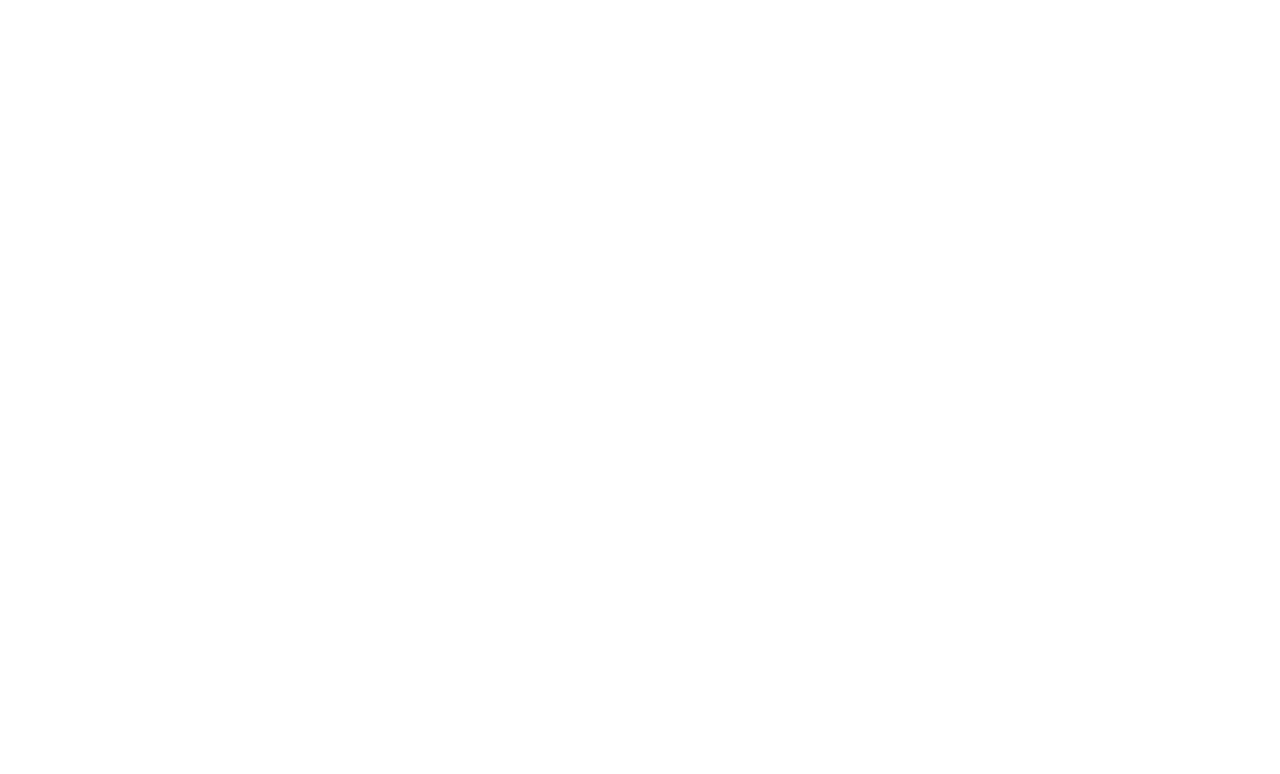
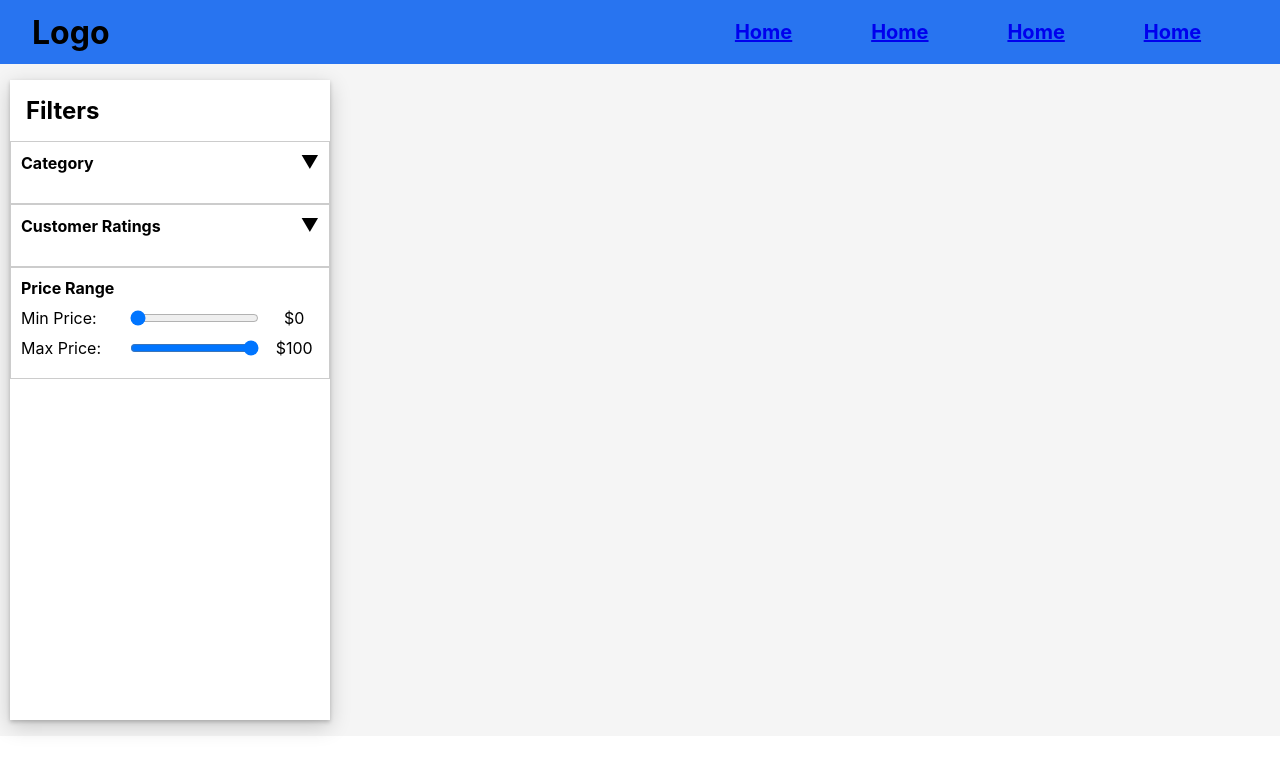
Before and after one commit to Madhuresh123/BookStore, a React (Create React App) app in the folder my-app/: page /1 in a window 1280 px wide. Before the commit this address had no page. Shown: the top 774 px of the page. Built offline with nearby package versions, Linux system fonts and the light colour scheme.

Commit message:
filters-added

```diff
--- a/my-app/src/App.css
+++ b/my-app/src/App.css
@@ -4,15 +4,15 @@
 
 .header{
   display: flex;
-  justify-content: space-between;
+  justify-content: space-around;
   align-items: center;
-  width: 100%;
-  height: 6rem;
-  background-color: skyblue;
+  width: auto;
+  height: 4rem;
+  background-color: #2874f0;
 }
 
 .header_left{
-  flex: 6;
+  flex: 5;
   margin-left: 2rem;
   font-size: 2rem;
   color: black;
@@ -20,7 +20,7 @@
 }
 
 .header_right{
-  flex: 4;
+  flex: 5;
   display: flex;
   justify-content: space-evenly;
 }
@@ -52,14 +52,13 @@
   transition: height 0.3s ease, z-index 0.3s ease;
   z-index: 1;
   position: relative;
+  cursor: pointer;
 
 }
 
 .card:hover{
   box-shadow: 8px 8px 16px 8px rgba(0, 0, 0, 0.2), 0 6px 20px 0 rgba(0, 0, 0, 0.19);
  }
-
-
 
 .card> img{
   margin: 10px 0;
@@ -99,3 +98,12 @@ div.filter-section {
 .category > p:hover{
   color: rgb(137, 136, 136);
 }
+
+.checkbox-label{
+  text-Decoration:none;
+  color:black;
+}
+
+.checkbox-label:hover{
+  color: rgb(110, 110, 110);
+}
--- a/my-app/src/App.js
+++ b/my-app/src/App.js
@@ -1,19 +1,32 @@
 import './App.css';
 import NoteState from './context/NoteState';
+import BookState from './context/BookState';
 import About from './pages/About';
 import { BrowserRouter, Route, Routes } from 'react-router-dom';
 import Home from './pages/Home';
+import DetailsPage from './pages/DetailsPage';
 
 function App() {
   return (
     <>
       <NoteState>
+      <BookState>
         <BrowserRouter>
           <Routes>
             <Route path="/about" element={<About />} />
             <Route path="/" element={<Home/>} />
+            <Route path="/general" element={<Home category='general'/>} />
+            <Route path="/frictional" element={<Home category='frictional' />} />
+            <Route path="/novel" element={<Home category='novel'/>} />
+            <Route path="/self-improvement" element={<Home category='self-improvement'/>} />
+            <Route path="/4" element={<Home rating='4'/>} />
+            <Route path="/3" element={<Home rating='3'/>} />
+            <Route path="/2" element={<Home rating='2'/>} />
+            <Route path="/1" element={<Home rating='1'/>} />
+            <Route path="/details" element={<DetailsPage/>} />
           </Routes>
         </BrowserRouter>
+        </BookState>
       </NoteState>
     </>
   );
--- a/my-app/src/component/CardSection.js
+++ b/my-app/src/component/CardSection.js
@@ -1,26 +1,45 @@
-import React from 'react'
-import Card from './Card'
+import React, { useContext } from "react";
+import Card from "./Card";
+import NoteContext from "../context/NoteContext";
 
-function CardSection() {
+function CardSection(props) {
+  const context = useContext(NoteContext);
+  const { books } = context;
+
+  const filtedCaterogy = books.filter((element) => {
+    return element.category === props.category;
+  });
+  const filtedRating = books.filter((element) => {
+    return element.rating === props.rating;
+  });
+
   return (
-    <div className='card-section'>
-        <Card name='Books' price='$1' category='General' rating='3'/>
-        <Card name='Books' price='$3' category='Novel' rating='3'/>
-        <Card name='Books' price='' category='' rating='3'/>
-        <Card name='Books' price='' category='' rating='3'/>
-        <Card name='Books' price='' category='' rating='3'/>
-        <Card name='Books' price='' category='' rating='4'/>
-        <Card name='Books' price='' category='' rating='3'/>
-        <Card name='Books' price='' category='' rating='3'/>
-        <Card name='Books' price='' category='' rating='3'/>
-        <Card name='Books' price='' category='' rating='3'/>
-        <Card name='Books' price='' category='' rating='3'/>
-        <Card name='Books' price='' category='' rating='3'/>
-        <Card name='Books' price='' category='' rating='3'/>
-        <Card name='Books' price='' category='' rating='3'/>
+    <div className="card-section">
+      {props.category &&
+        filtedCaterogy.map((element) => {
+          return (
+            <Card
+              name={element.name}
+              price={element.price}
+              category={element.category}
+              rating={element.rating}
+            />
+          );
+        })}
 
-        </div>
-  )
+      {props.rating &&
+        filtedRating.map((element) => {
+          return (
+            <Card
+              name={element.name}
+              price={element.price}
+              category={element.category}
+              rating={element.rating}
+            />
+          );
+        })}
+    </div>
+  );
 }
 
-export default CardSection
+export default CardSection;
--- a/my-app/src/component/Checkbox.js
+++ b/my-app/src/component/Checkbox.js
@@ -1,49 +1,46 @@
-import React, { useState } from 'react'
-import './checkbox.css'
+import React, {useState } from "react";
+import "./checkbox.css";
+import { Link } from "react-router-dom";
 
 function Checkbox(props) {
+  const [isListOpen, setIsListOpen] = useState(false);
 
-    const [isListOpen, setIsListOpen] = useState(false);
 
   const toggleList = () => {
     setIsListOpen(!isListOpen);
   };
 
+
   return (
     <div className="ratings-container">
       <div className="ratings-header" onClick={toggleList}>
         <span className="ratings-title">{props.title}</span>
-      <div className={`arrow ${isListOpen ? 'open' : ''}`}>&#x25BC;</div>
+        <div className={`arrow ${isListOpen ? "open" : ""}`}>&#x25BC;</div>
       </div>
-    <ul className={`ratings-list ${isListOpen ? 'show' : ''}`}>
+      <ul className={`ratings-list ${isListOpen ? "show" : ""}`}>
         <li>
-        <label>
-          <input type="checkbox" />
-          <span className="checkbox-label">{props.op1}</span>
-        </label>
+          <Link className="checkbox-label" to={`/${decodeURIComponent(props.op1.toLowerCase()).split("★")[0]}`}>
+            {props.op1}
+          </Link>
         </li>
         <li>
-        <label>
-          <input type="checkbox" />
-          <span className="checkbox-label">{props.op2}</span>
-        </label>
+          <Link className="checkbox-label" to={`/${decodeURIComponent(props.op2.toLowerCase()).split("★")[0]}`}>
+            {props.op2}
+          </Link>
         </li>
         <li>
-        <label>
-          <input type="checkbox" />
-          <span className="checkbox-label">{props.op3}</span>
-        </label>
+          <Link className="checkbox-label" to={`/${decodeURIComponent(props.op3.toLowerCase()).split("★")[0]}`}>
+            {props.op3}
+          </Link>
         </li>
         <li>
-        <label>
-          <input type="checkbox" />
-          <span className="checkbox-label">{props.op4}</span>
-        </label>
+          <Link className="checkbox-label" to={`/${decodeURIComponent(props.op4.toLowerCase()).split("★")[0]}`}>
+            {props.op4}
+          </Link>
         </li>
       </ul>
     </div>
-
-  )
+  );
 }
 
-export default Checkbox
+export default Checkbox;
--- a/my-app/src/component/Filter.js
+++ b/my-app/src/component/Filter.js
@@ -3,11 +3,12 @@ import Checkbox from './Checkbox'
 import PriceFilter from './PriceFilter'
 
 export default function Filter() {
+
   return (
     <div className='filter-section' >
         <h2 style={{padding: '1rem'}}>Filters</h2>
 
-        <Checkbox title='Category' op1='General' op2='Frictional' op3='Novel' op4='Self-improvment' />
+        <Checkbox title='Category' op1='General' op2='Frictional' op3='Novel' op4='Self-improvement' />
 
         <Checkbox title='Customer Ratings' op1='4★ &amp; above' op2='3★ &amp; above' op3='2★ &amp; above' op4='1★ &amp; above' />
 
--- /dev/null
+++ b/my-app/src/context/BookState.js
@@ -0,0 +1,88 @@
+import React, { useState } from "react";
+import NoteContext from "./NoteContext";
+
+const BookState = (props) => {
+  const arr = [
+    {
+      id: "1",
+      name: "Eat that frog",
+      price: "$5",
+      category: "novel",
+      rating: "3",
+    },
+    {
+      id: "2",
+      name: "Think and grow rich",
+      price: "$65",
+      category: "frictional",
+      rating: "5",
+    },
+    {
+      id: "3",
+      name: "Millioniar Club",
+      price: "$5",
+      category: "novel",
+      rating: "2",
+    },
+    {
+      id: "4",
+      name: "Eat that frog",
+      price: "$50",
+      category: "self-improvement",
+      rating: "4",
+    },
+    {
+      id: "5",
+      name: "Eat that frog",
+      price: "$5",
+      category: "novel",
+      rating: "3",
+    },
+    {
+      id: "6",
+      name: "Eat that frog",
+      price: "$5",
+      category: "novel",
+      rating: "3",
+    },
+    {
+      id: "7",
+      name: "NEET 2023",
+      price: "$5",
+      category: "general",
+      rating: "3",
+    },
+    {
+      id: "8",
+      name: "Eat that frog",
+      price: "$5",
+      category: "novel",
+      rating: "3",
+    },
+    {
+      id: "9",
+      name: "Eat that frog",
+      price: "$5",
+      category: "novel",
+      rating: "3",
+    },
+    {
+      id: "10",
+      name: "5 a.m club",
+      price: "$5",
+      category: "self-improvement",
+      rating: "3",
+    },
+  ];
+
+  const [books, setBooks] = useState(arr);
+  const [category, setCategory] = useState('');
+
+
+
+  return <NoteContext.Provider value={{setBooks , books, setCategory, category}}>
+    {props.children}
+    </NoteContext.Provider>;
+};
+
+export default BookState;
--- a/my-app/src/context/NoteState.js
+++ b/my-app/src/context/NoteState.js
@@ -7,9 +7,6 @@ const NoteState = (props) => {
     const [note, setNote] = useState([])
     const [title, setTitle] = useState()
     const [isEdit, setIsEdit] = useState(false)
-
-
-
 
     const getNotes = async () => {
         try {
--- a/my-app/src/pages/About.js
+++ b/my-app/src/pages/About.js
@@ -11,7 +11,7 @@ function About() {
       getNotes()
       // eslint-disable-next-line
 
-  },[])
+  },[getNotes])
 
   const handleEdit = (id) => {
     setIsEdit(true)
--- /dev/null
+++ b/my-app/src/pages/DetailsPage.js
@@ -0,0 +1,14 @@
+import React from 'react'
+import Header from '../component/Header'
+
+function DetailsPage() {
+  return (
+    <div>
+        <Header/>
+        <div className='detail-section'>
+        </div>
+    </div>
+  )
+}
+
+export default DetailsPage
--- a/my-app/src/pages/Home.js
+++ b/my-app/src/pages/Home.js
@@ -3,13 +3,17 @@ import Header from '../component/Header'
 import Filter from '../component/Filter'
 import CardSection from '../component/CardSection'
 
-export default function Home() {
+export default function Home(props) {
+
+
+
+
   return (
     <div>
         <Header/>
         <div className='home-body'>
         <Filter/>
-        <CardSection/>
+        <CardSection category={props.category} rating={props.rating} />
         </div>
     </div>
   )
```
Lines whose indentation alone changed are shown as unchanged.
